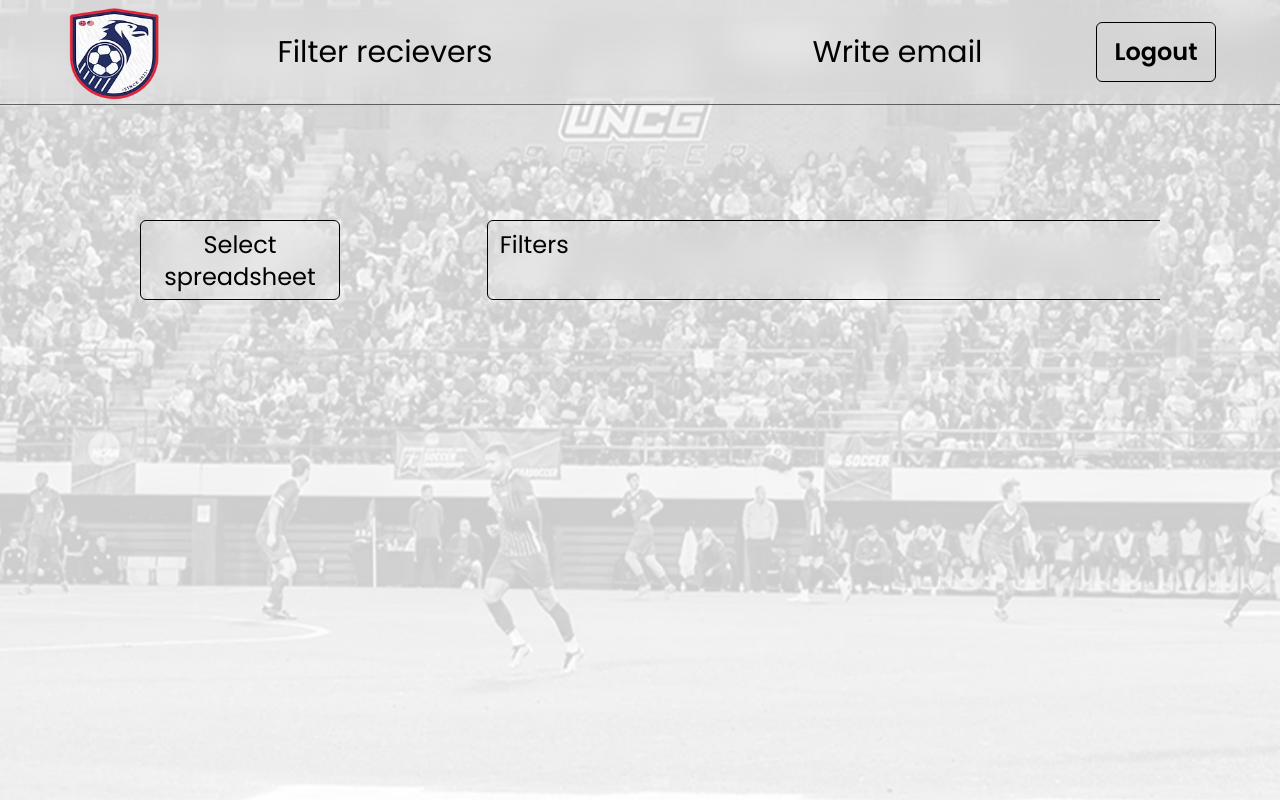
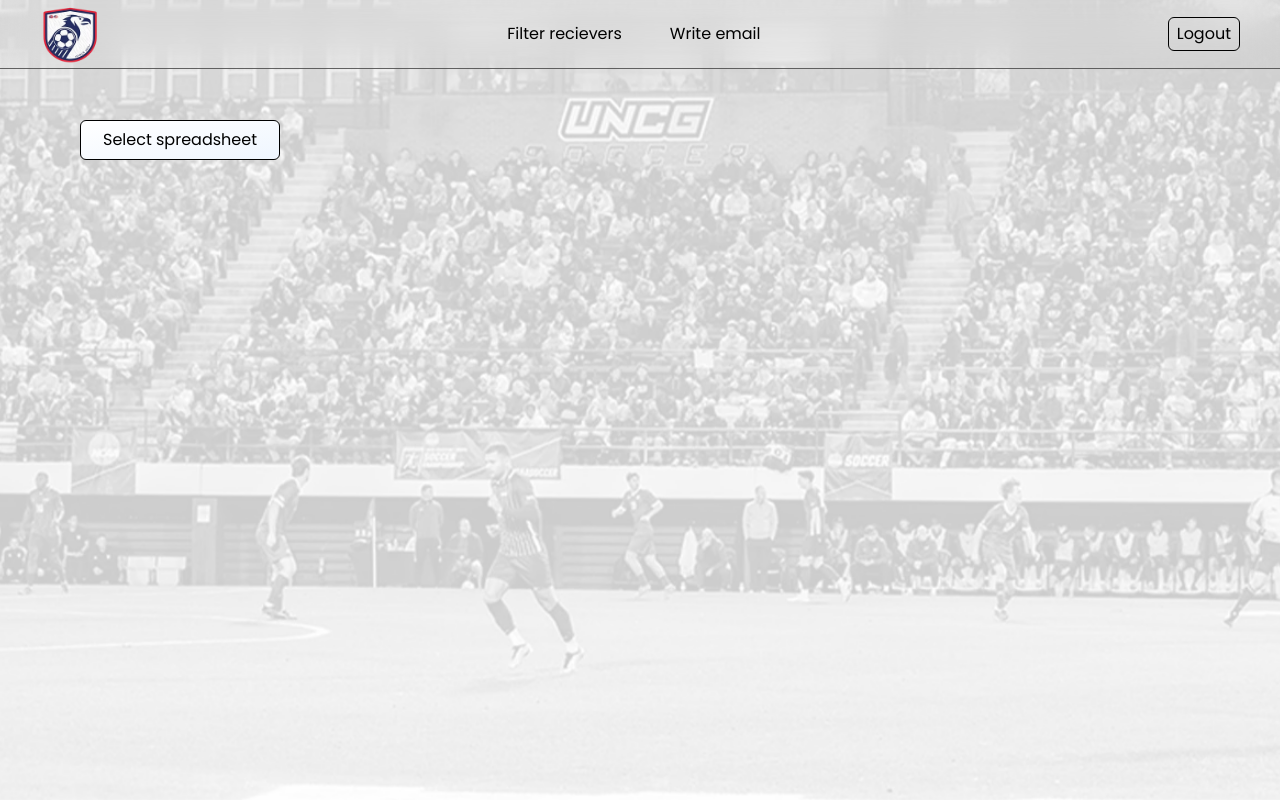
Before and after one commit to gingerkongen/cspEmailReact, a React (Vite) app in the folder project/: page /filter-recievers in a window 1280 px wide. Built offline with nearby package versions, Linux system fonts and the light colour scheme; sample sign-in values are in the browser's storage.

Commit message:
Added spreadsheet

```diff
--- a/project/package.json
+++ b/project/package.json
@@ -14,8 +14,10 @@
     "@tailwindcss/vite": "^4.1.13",
     "jwt-decode": "^4.0.0",
     "react": "^19.1.1",
+    "react-data-table-component": "^7.7.0",
     "react-dom": "^19.1.1",
     "react-router-dom": "^7.9.1",
+    "styled-components": "^6.1.19",
     "tailwindcss": "^4.1.13"
   },
   "devDependencies": {
--- a/project/src/components/Filters.jsx
+++ b/project/src/components/Filters.jsx
@@ -3,8 +3,8 @@ import React from "react";
 const Filters = () => {
   return (
     <div
-      className="py-2 px-3 backdrop-blur-lg border text-2xl h-20 w-200
-     rounded-md"
+      className="flex  px-3 bg-gradient-to-br from-white to-blue-50 border
+     rounded-md max-w-[100px] items-center justify-center h-7"
     >
       Filters
     </div>
--- a/project/src/components/LogoutButton.jsx
+++ b/project/src/components/LogoutButton.jsx
@@ -8,7 +8,7 @@ const LogoutButton = () => {
   return (
     <button
       onClick={logoutUser}
-      className="py-2 px-3 border text-2xl font-semibold h-15 w-30 rounded-md cursor-pointer hover:scale-110"
+      className="py-1 px-2 border rounded-md cursor-pointer hover:scale-110"
     >
       Logout
     </button>
--- a/project/src/components/Modal.jsx
+++ b/project/src/components/Modal.jsx
@@ -15,8 +15,8 @@ const Modal = ({ open, onClose, children }) => {
         bg-white rounded-xl shadow p-6 transition-all
         ${
           open
-            ? "scale-100 opacity-100 overflow-scroll w-[800px] h-[600px] "
-            : "scale-125 opacity-0 overflow-hidden  w-[800px] h-[600px] "
+            ? "scale-100 opacity-100 overflow-scroll w-[600px] h-[400px] "
+            : "scale-125 opacity-0 overflow-hidden  w-[600px] h-[400px] "
         }
         `}
       >
--- a/project/src/components/Navbar.jsx
+++ b/project/src/components/Navbar.jsx
@@ -12,15 +12,15 @@ const Navbar = () => {
     <>
       {authToken ? (
         <nav
-          className="fixed top-0 z-50 w-full py-3 backdrop-blur-lg border-b
+          className="fixed top-0 z-50 w-full  backdrop-blur-lg border-b
     border-neutral-700/80"
         >
-          <div className="flex justify-between items-center px-6 h-20">
+          <div className="flex justify-between items-center h-17">
             <div className="flex items-center px-10">
-              <img className="h-25 w-25" src={logo} alt="logo" />
+              <img className="h-15 w-15" src={logo} alt="logo" />
             </div>
 
-            <ul className="hidden lg:flex gap-80 text-3xl">
+            <ul className="flex flex-nowrap items-center gap-8 md:gap-12">
               <li>
                 <a href="/filter-recievers">Filter recievers</a>
               </li>
--- /dev/null
+++ b/project/src/components/Search.jsx
@@ -0,0 +1,16 @@
+import React from "react";
+
+const Search = () => {
+  return (
+    <div className="flex items-center px-3 bg-gradient-to-br from-white to-blue-50 border rounded-md h-7">
+      <input
+        type="text"
+        placeholder="Search..."
+        aria-label="Search"
+        className="w-full h-full bg-transparent outline-none placeholder-neutral-400"
+      />
+    </div>
+  );
+};
+
+export default Search;
--- a/project/src/components/SelectSheetButton.jsx
+++ b/project/src/components/SelectSheetButton.jsx
@@ -2,7 +2,15 @@ const SelectSheetButton = ({ onClick }) => {
   return (
     <button
       onClick={onClick}
-      className="py-2 px-3 backdrop-blur-lg border text-2xl h-20 w-50 rounded-md cursor-pointer hover:scale-105"
+      className="
+    inline-flex items-center justify-center
+    px-4 h-10
+    min-w-[200px]
+    bg-gradient-to-br from-white to-blue-50 border rounded-md
+    cursor-pointer
+
+    hover:scale-105
+  "
     >
       Select spreadsheet
     </button>
--- /dev/null
+++ b/project/src/components/Spreadsheet.jsx
@@ -0,0 +1,57 @@
+import DataTable from "react-data-table-component";
+import Search from "./Search";
+import Filters from "./Filters";
+import React, { useState } from "react";
+
+const Spreadsheet = ({ data }) => {
+  const [selected, setSelected] = useState([]);
+  const columns = [
+    { name: "Division", selector: (row) => row.Division, sortable: true },
+    { name: "Team", selector: (row) => row.Team, sortable: true },
+    { name: "FirstName", selector: (row) => row.FirstName, sortable: true },
+    { name: "LastName", selector: (row) => row.LastName, sortable: true },
+    { name: "Email", selector: (row) => row.Email, sortable: true },
+    {
+      name: "DateLastSent",
+      selector: (row) => row.DateLastSent,
+      sortable: true,
+    },
+    {
+      name: "PlayerLastSent",
+      selector: (row) => row.PlayerLastSent,
+      sortable: true,
+    },
+  ];
+
+  const flatData = data.flat();
+
+  return (
+    <div className=" ">
+      <div className="flex justify-end">
+        <Search />
+        <Filters />
+      </div>
+      <div className="border rounded-md max-h-[70vh] w-full overflow-auto">
+        <DataTable
+          columns={columns}
+          data={flatData}
+          keyField="Email"
+          selectableRows
+          selectableRowsNoSelectAll
+          clearSelectedRows
+          onSelectedRowsChange={({ selectedRows }) => {
+            setSelected(selectedRows);
+          }}
+          fixedHeader
+          pagination
+          paginationPerPage={20}
+          paginationRowsPerPageOptions={[20, 50, 100, 200]}
+          dense
+          striped
+        ></DataTable>
+      </div>
+    </div>
+  );
+};
+
+export default Spreadsheet;
--- a/project/src/pages/FilterRecieversPage.jsx
+++ b/project/src/pages/FilterRecieversPage.jsx
@@ -5,6 +5,8 @@ import backgroundImage from "../assets/Background.png";
 import SelectSheetButton from "../components/SelectSheetButton";
 import Filters from "../components/Filters";
 import Modal from "../components/Modal";
+import Spreadsheet from "../components/Spreadsheet";
+import Search from "../components/Search";
 
 import { AuthContext } from "../context/AuthContext";
 
@@ -13,6 +15,10 @@ const FilterRecieversPage = () => {
 
   const [openModal, setOpenModal] = useState(false);
   const [sheets, setSheets] = useState();
+  //using a simple medallion-like architecture where gold equals the final email recievers
+  const [bronzeData, setBronzeData] = useState();
+  const [silverData, setSilverData] = useState();
+  const [goldData, setGoldData] = useState();
 
   const handleSelectSheetButtonClick = () => {
     toggleModal();
@@ -46,7 +52,12 @@ const FilterRecieversPage = () => {
       if (!sheetId) {
         throw new Error(`Could not fetch selected sheet`);
       }
-      const sheetUrl = `https://sheets.googleapis.com/v4/spreadsheets/${sheetId}`;
+      setBronzeData(null);
+      const rangesD1 = "ranges=D1-TOP!A1:G250&ranges=D1-BOTTOM!A1:G250";
+      const rangesD2 = "ranges=D2-TOP!A1:G250&ranges=D2-BOTTOM!A1:G250";
+      const rangesD3 = "ranges=D3-TOP!A1:G250&ranges=D3-BOTTOM!A1:G250";
+      const rangesNaia = "ranges=NAIA!A1:G250";
+      const sheetUrl = `https://sheets.googleapis.com/v4/spreadsheets/${sheetId}/values:batchGet?${rangesD1}&${rangesD2}&${rangesD3}&${rangesNaia}`;
       const response = await fetch(sheetUrl, {
         headers: {
           Authorization: `Bearer ${authToken}`,
@@ -54,7 +65,32 @@ const FilterRecieversPage = () => {
       });
       if (response) {
         const rawSheetData = await response.json();
-        console.log(rawSheetData);
+
+        const parsedAll = rawSheetData.valueRanges.map((vr) => {
+          const values = vr.values;
+
+          if (values.length === 0) return;
+
+          const [headers, ...rows] = values;
+
+          const cleanRows = rows.filter(
+            (row) =>
+              typeof row[4] === "string" &&
+              row[4].includes("@") &&
+              row[0].length > 0 &&
+              row[1].length > 0 &&
+              row[2].length > 0 &&
+              row[3].length > 0
+          );
+
+          const objects = cleanRows.map((row, i) =>
+            Object.fromEntries(headers.map((h, j) => [h, row[j] ?? ""]))
+          );
+          return objects;
+        });
+        const parsedAndClean = parsedAll.filter((row) => row.length > 0);
+        setOpenModal(false);
+        setBronzeData(parsedAndClean);
       } else {
         throw new Error("No available data for selected sheet");
       }
@@ -66,18 +102,29 @@ const FilterRecieversPage = () => {
   return (
     <>
       <div
-        className="min-h-screen   bg-cover bg-center"
+        className="min-h-screen overflow-x-auto bg-cover bg-center"
         style={{ backgroundImage: `url(${backgroundImage})` }}
       >
+        <div className="pt-30 px-20 h-screen">
+          <div>
+            <SelectSheetButton onClick={handleSelectSheetButtonClick} />
+          </div>
+
+          <div className="pt-5">
+            {bronzeData ? <Spreadsheet data={bronzeData} /> : null}
+          </div>
+        </div>
+      </div>
+
       <Modal open={openModal} onClose={() => setOpenModal(false)}>
-          <h2 className="text-3xl font-semibold mb-4">Select a spreadsheet:</h2>
+        <h2 className="text-lg font-semibold mb-4">Select a spreadsheet:</h2>
         <ul className="border rounded-lg divide-y divide-gray-200">
-            {sheets ? (
-              sheets.map((sheet, i) => (
+          {Array.isArray(sheets) && sheets.length > 0 ? (
+            sheets.map((sheet) => (
               <li
-                  key={i}
+                key={sheet.id}
                 onClick={() => handleSelectedSheet(sheet.id)}
-                  className="px-4 text-xl py-3 hover:bg-gray-100 cursor-pointer transition"
+                className="px-4  py-3 hover:bg-gray-100 cursor-pointer transition"
               >
                 {sheet.name}
               </li>
@@ -89,20 +136,6 @@ const FilterRecieversPage = () => {
           )}
         </ul>
       </Modal>
-
-        <div className="pt-40 px-20 h-screen">
-          <div className="flex flex-wrap m-10  overflow-x-hidden min-h-[120px] items-center">
-            <div className="w-full sm:w-1/2 md:w-1/3 pl-5 ">
-              <SelectSheetButton
-                onClick={() => handleSelectSheetButtonClick()}
-              />
-            </div>
-            <div className="w-full sm:w-1/2 md:w-1/3 pl-5">
-              <Filters />
-            </div>
-          </div>
-        </div>
-      </div>
     </>
   );
 };
```
Also changed, not shown: 1 other file (tests, documents, lock files or other folders). Lines whose indentation alone changed are shown as unchanged.
